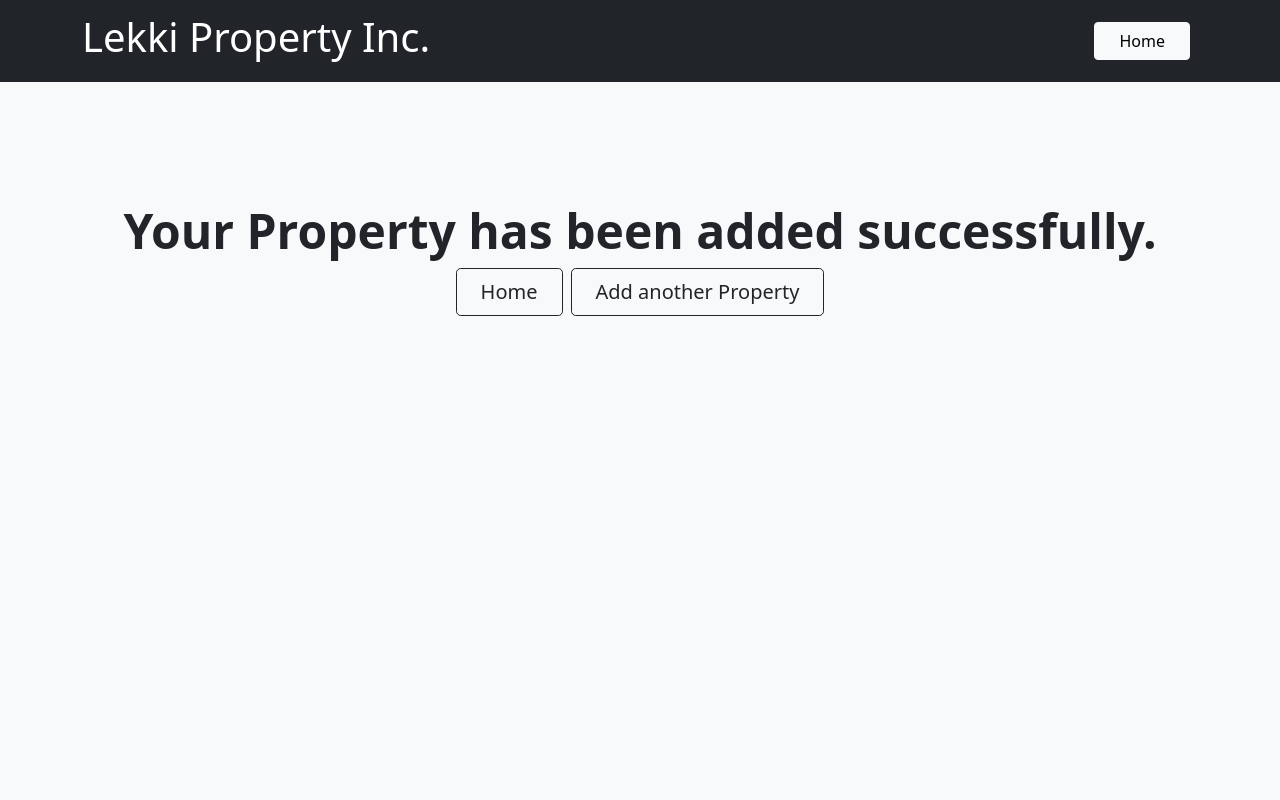
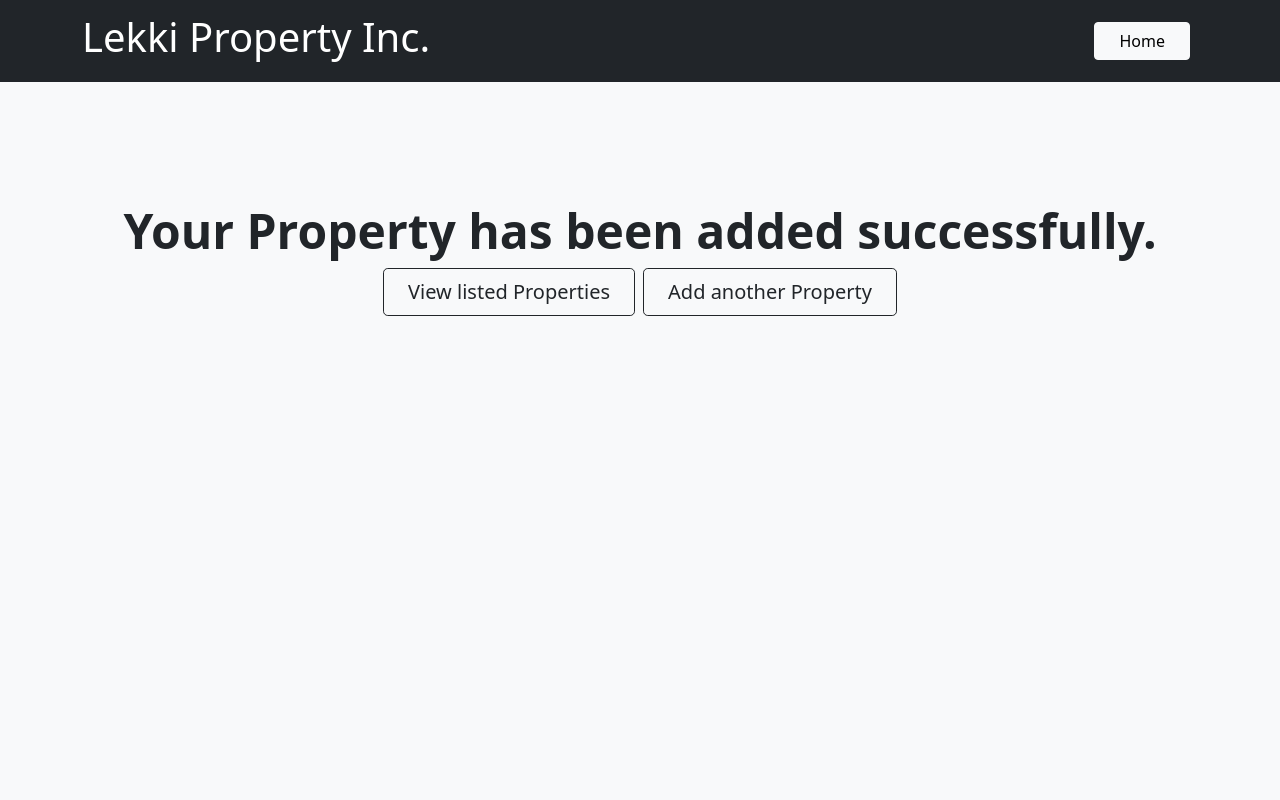
Before and after one commit to olaide-hok/lekki-property, a React (Create React App) app: page /success in a window 1280 px wide. Shown: the top 800 px of the page. Built offline with nearby package versions, Linux system fonts and the light colour scheme.

Commit message:
Edit Success Page Buttons

```diff
--- a/src/Components/Pages/AddProperty.jsx
+++ b/src/Components/Pages/AddProperty.jsx
@@ -1,12 +1,10 @@
 import React, { useState } from 'react'
-import axios from 'axios'
 import { Col, Form, Row } from 'react-bootstrap';
 import FormButton from '../Layouts/FormButton';
 import Input from '../Layouts/Input'
 import validateForm from './ValidateForm';
 import { useNavigate } from 'react-router-dom';
-
-const LEKKI_API_URL = 'https://sfc-lekki-property.herokuapp.com/api/v1/lekki/property'
+import api from '../LekkiAPI/api'
 
 function Addproperty() {
 
@@ -27,21 +25,9 @@ function Addproperty() {
     }
   )
 
+  // Handles Error State
   const [errors, setErrors] = useState({})
-  // const setField = (field, value) => {
 
-  //   setInputValue(prevInputValue => ({
-  //     ...prevInputValue,
-  //     [field]: value
-  //   }))
-
-  //   if (!!errors[field]) {
-  //     setErrors({
-  //       ...errors,
-  //       [field]: null
-  //     })
-  //   }
-  // }
   // Handles input changes
   const handleInputChange = (event) => {
     const { name, value } = event.target;
@@ -57,7 +43,6 @@ function Addproperty() {
         [name]: null
       })
     }
-
   };
 
   const {
@@ -91,7 +76,7 @@ function Addproperty() {
     }
 
     try {
-      const response = await axios.post(LEKKI_API_URL,
+      const response = await api.post('v1/lekki/property',
         {
           "address": propertyAddress,
           "type": propertyType,
@@ -245,14 +230,25 @@ function Addproperty() {
 
             <div className='my-3'>
               <label htmlFor="images" className='form-label'>Upload Property Image</label>
+              <div className='input-group'>
               <input
                 className='form-control'
                 name='images'
                 type='file'
-                onChange={handleInputChange}
+                onChange={(e) => {
+                  console.log(e.target.files)
+                }}
                 accept='.jpg,.png,.jpeg'
                 multiple
               />
+              <button
+                className="btn btn-outline-dark"
+                type="button"
+              >
+                Upload
+              </button>
+              </div>
+
             </div>
 
             <FormButton className='my-1' type={"submit"} label={"Add Property"} />
--- a/src/Components/Pages/Success.jsx
+++ b/src/Components/Pages/Success.jsx
@@ -1,18 +1,29 @@
 import React from 'react'
-import { Link } from 'react-router-dom'
+import { useNavigate } from 'react-router-dom'
 
 function Success() {
+    let navigate = useNavigate()
     return (
         <div className="px-4 py-5 my-5 text-center vh-100">
             <h1 className="display-5 mt-4 fw-bold">Your Property has been added successfully.</h1>
             <div className="col-lg-6 mx-auto">
                 <div className="d-grid gap-2 d-sm-flex justify-content-sm-center">
-                    <Link to='/'>
-                        <button className="btn btn-outline-dark btn-lg px-4">Home </button>
-                    </Link>
-                    <Link to='listproperty'>
-                        <button className="btn btn-outline-dark btn-lg px-4">Add another Property</button>
-                    </Link>
+                        <button
+                            className="btn btn-outline-dark btn-lg px-4"
+                            onClick={() => {
+                                navigate('/listproperty')
+                            }}
+                        >
+                            View listed Properties
+                        </button>
+                        <button
+                            className="btn btn-outline-dark btn-lg px-4"
+                            onClick={() => {
+                                navigate('/addproperty')
+                            }}
+                        >
+                            Add another Property
+                        </button>
                 </div>
             </div>
         </div>
```
